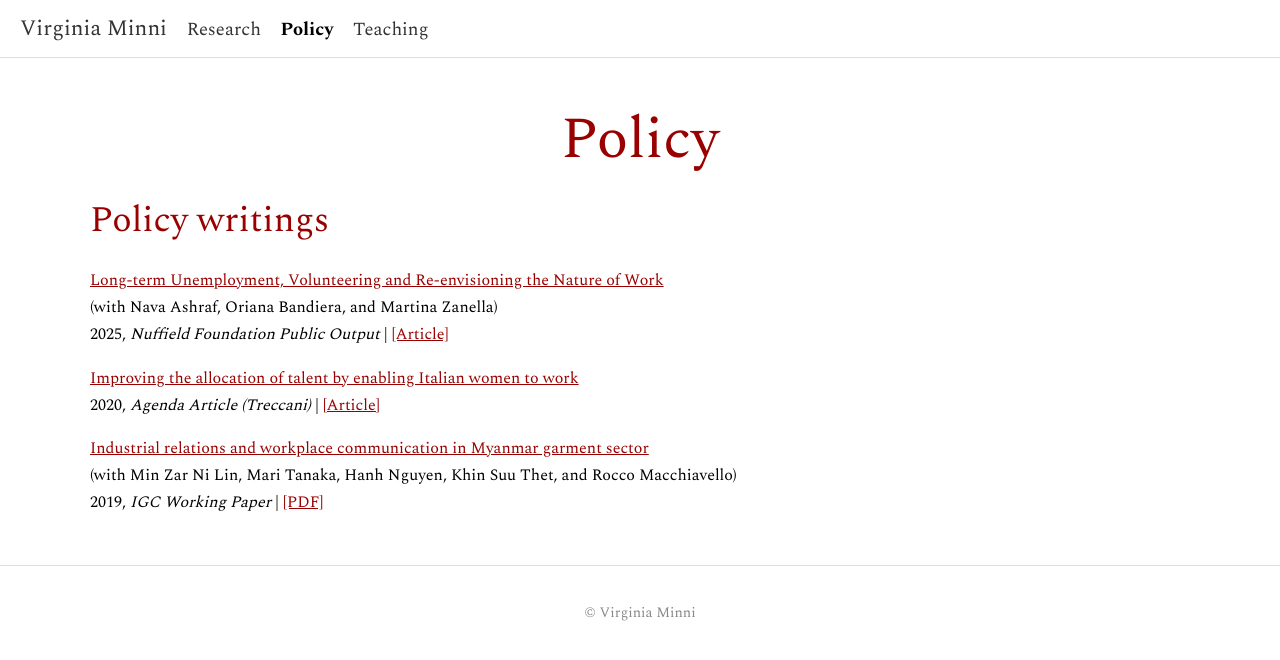
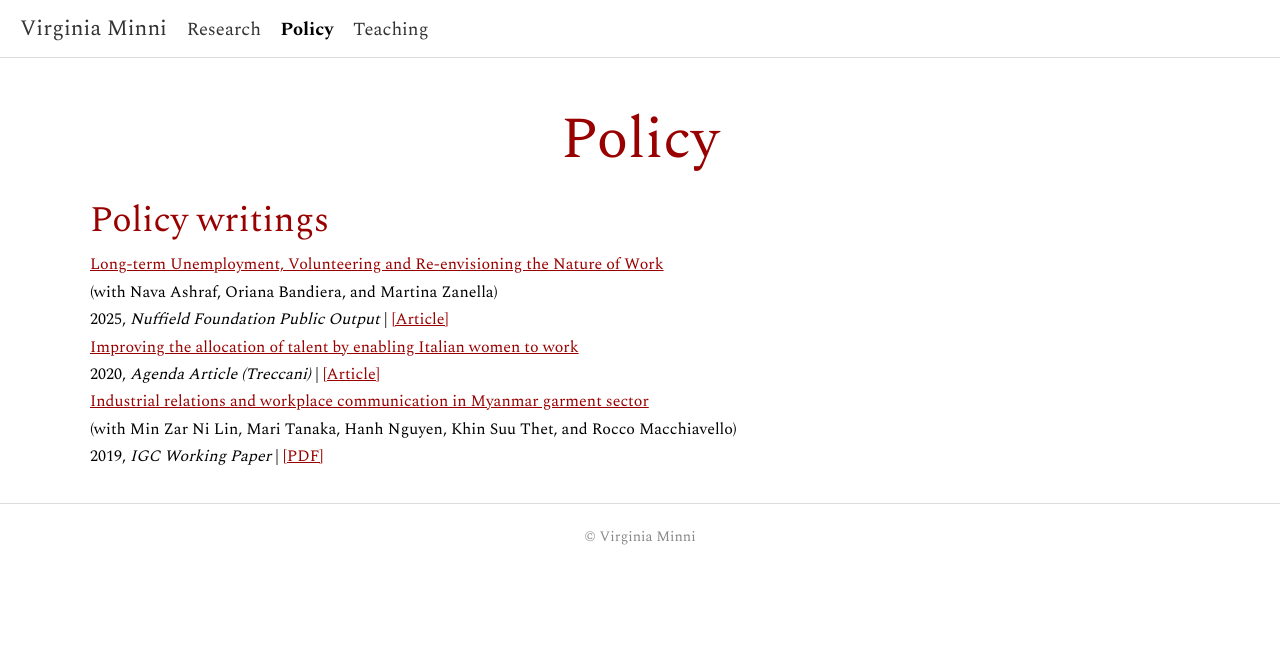
Before and after one commit to virginiaminni/virginiaminni.github.io, a Jekyll site: the page built from policy.md, in a window 1280 px wide. Shown: the top 660 px of the page. Built offline with Jekyll 4.4.1, drawn with Linux system fonts in a browser that asks for light colours.

Commit message:
Update main.css

```diff
--- a/assets/css/main.css
+++ b/assets/css/main.css
@@ -94,6 +94,11 @@ h2
     margin-top: 0;
 }
 
+p {
+  margin-top: 0.5px;
+  margin-bottom: 0.5px;
+}
+
 /* Links styling */
 a {
     color: #990000; /* Burgundy/red color */
```
